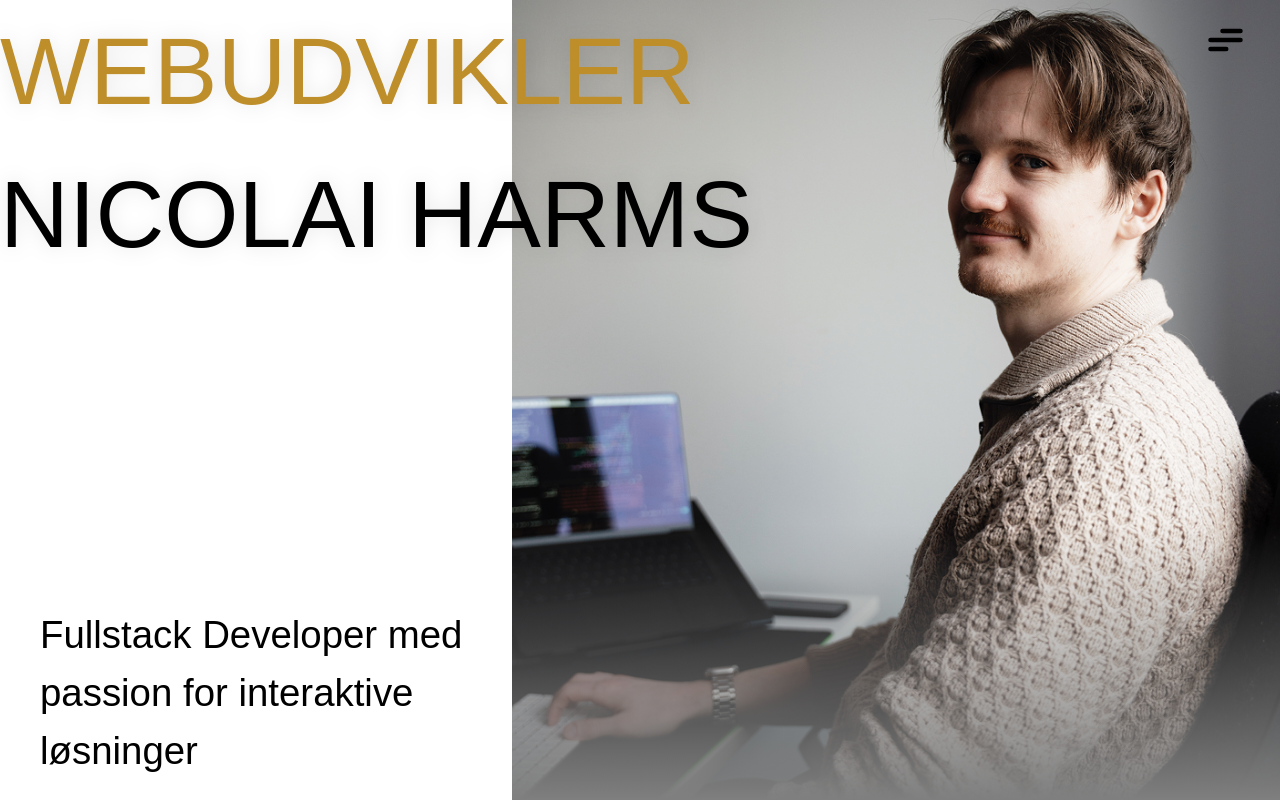
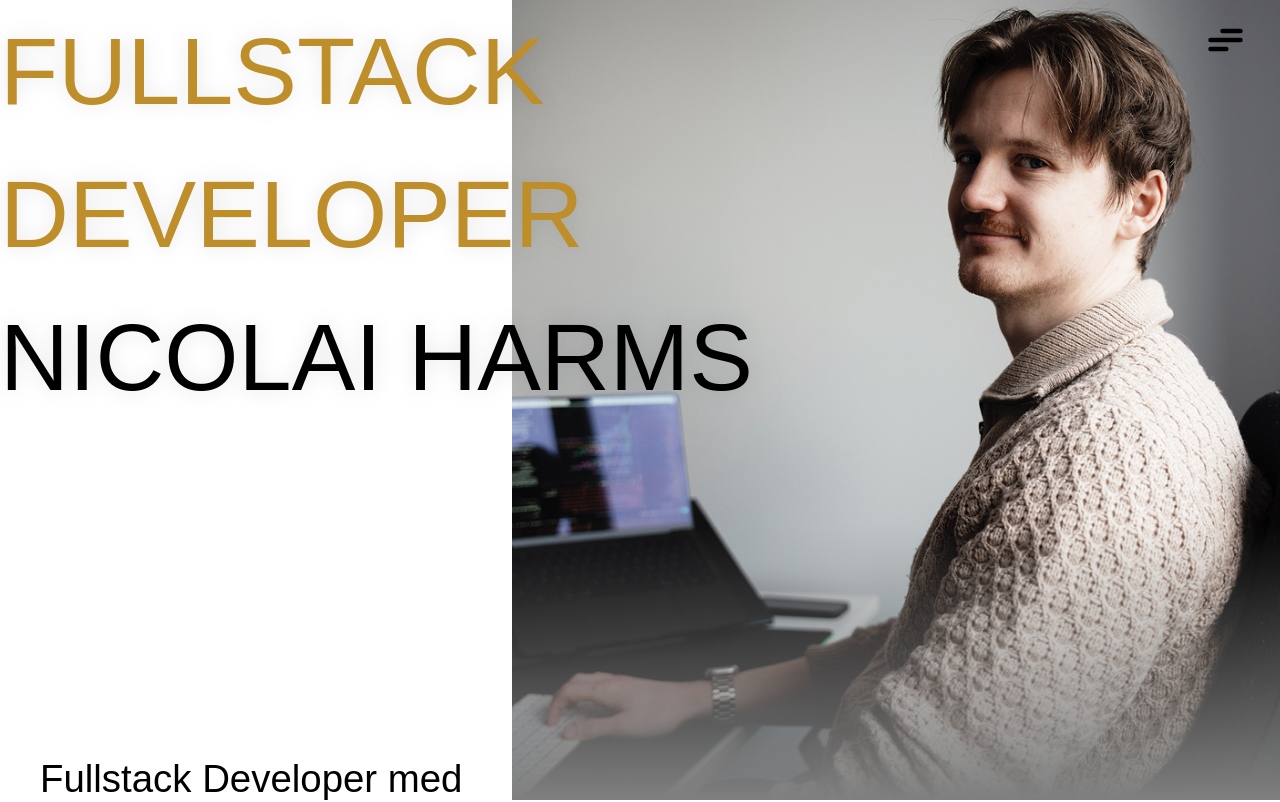
Before and after one commit to Nico-Harms/Portfolio-webudvikler, a Next.js app in the folder portfolio/: page / in a window 1280 px wide. Shown: the top 802 px of the page. Built offline with nearby package versions, Linux system fonts and the light colour scheme.

Commit message:
Update title

```diff
--- a/portfolio/src/components/sections/Hero.tsx
+++ b/portfolio/src/components/sections/Hero.tsx
@@ -9,7 +9,7 @@ export const Hero = () => {
     <section className="flex flex-row justify-start max-lg:flex-col-reverse ">
       <div className="z-10 flex w-full lg:w-1/2 flex-col gap-[20%] px-10">
         <h1 className="headline text-[#BD8E2A] drop-shadow-[0_0_10px_rgba(0,0,0,0.10)] w-[140%] drop-shadow- ml-[-40px] max-lg:absolute bottom-[45%] max-lg:w-full">
-          WEBUDVIKLER
+          FULLSTACK DEVELOPER
           <span className="text-black pr-5 whitespace-nowrap">
             <br />
             NICOLAI HARMS
```
